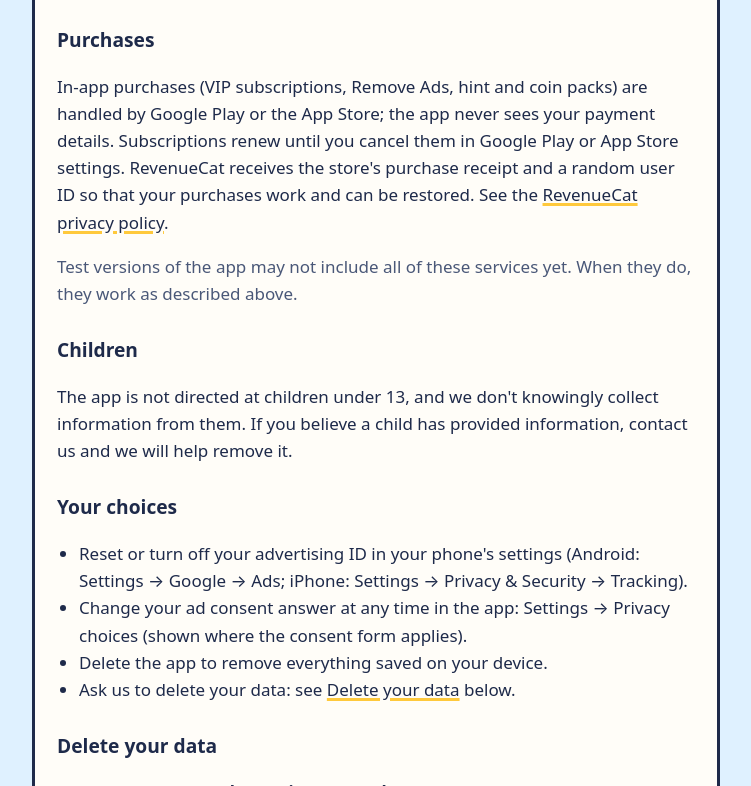
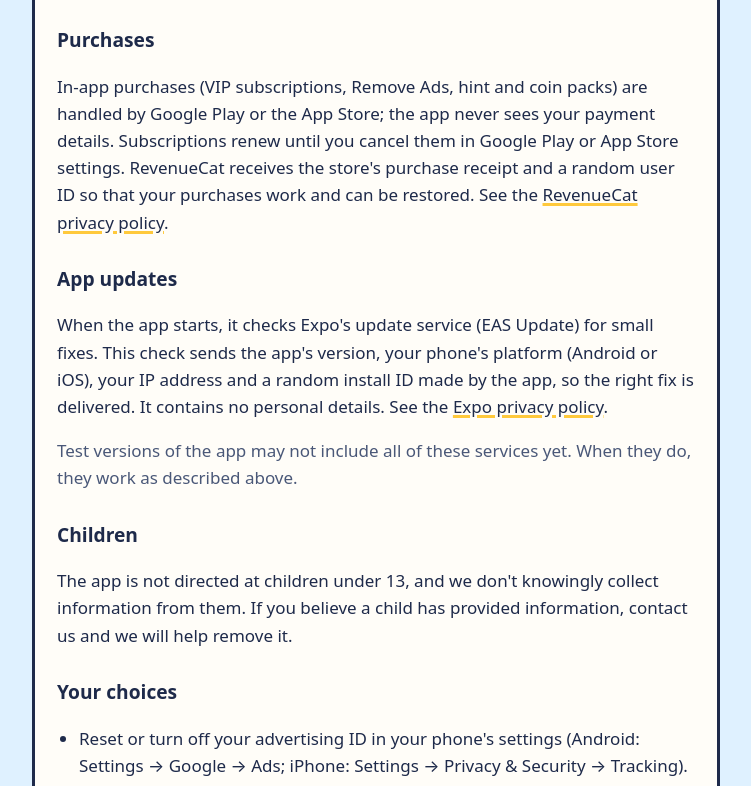
Before and after one commit to andrei492/studio-site, a plain HTML site: page pack-it/privacy.html in a window 1280 px wide. Shown: the part 1307-2093 px from the top of the page, without its empty margins (264-1015 px from the left). Drawn offline with Linux system fonts and the light colour scheme.

Commit message:
Pack It! privacy: app updates (EAS Update) section
Co-Authored-By: Claude Opus 5.5 <noreply@anthropic.com>
Claude-Session: https://claude.ai/code/session_014NuxiEvWaKapFyg88DCuF9

```diff
--- a/pack-it/privacy.html
+++ b/pack-it/privacy.html
@@ -4,7 +4,7 @@
 <body><main>
 <div class="card">
 <h1>Pack It! privacy policy</h1>
-<p class="muted">Last updated: 19 November 2026</p>
+<p class="muted">Last updated: 21 November 2026</p>
 
 <p>This policy explains what information the Pack It! app ("the app"), made by Cozy Box Games, uses, why, and the choices you have.
 Questions: <a href="mailto:studiosupport62@gmail.com">studiosupport62@gmail.com</a>.</p>
@@ -40,6 +40,11 @@ or contact details. See <a href="https://firebase.google.com/support/privacy">Fi
 the app never sees your payment details. Subscriptions renew until you cancel them in Google Play or App Store
 settings. RevenueCat receives the store's purchase receipt and a random user ID so that your
 purchases work and can be restored. See the <a href="https://www.revenuecat.com/privacy">RevenueCat privacy policy</a>.</p>
+
+<h2>App updates</h2>
+<p>When the app starts, it checks Expo's update service (EAS Update) for small fixes. This check sends the app's
+version, your phone's platform (Android or iOS), your IP address and a random install ID made by the app, so the right
+fix is delivered. It contains no personal details. See the <a href="https://expo.dev/privacy">Expo privacy policy</a>.</p>
 
 <p class="muted">Test versions of the app may not include all of these services yet. When they do, they work as described above.</p>
 
```
